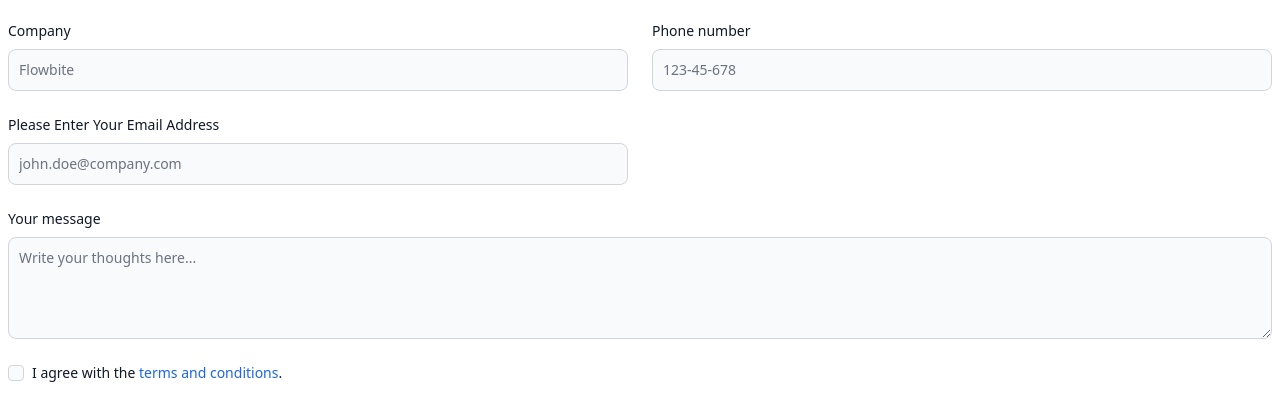
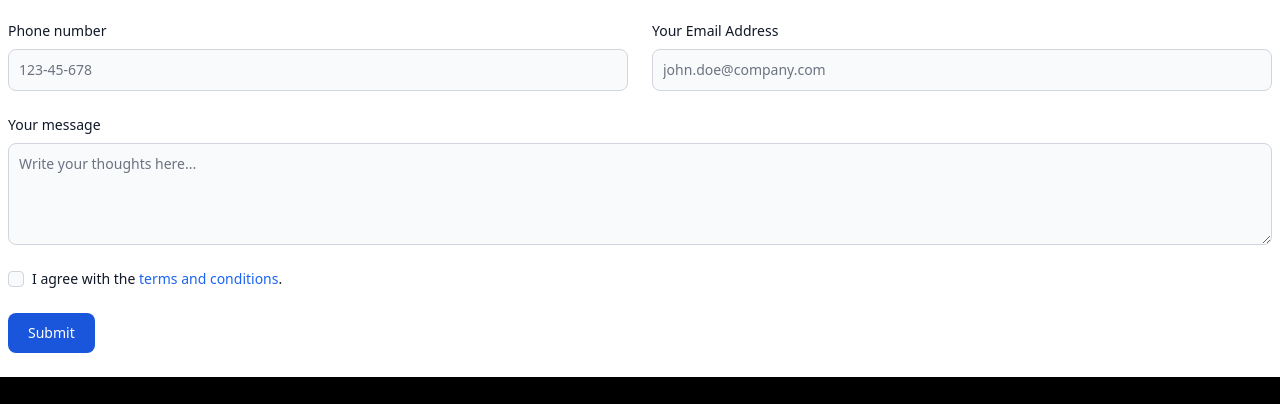
Before and after one commit to googjohn/Mini-2-tailwindcss, a website: page src/contact.html in a window 1280 px wide. Shown: the part 177-581 px from the top of the page. Drawn offline with nearby package versions, Linux system fonts and the light colour scheme; files that its build step writes are made by us from their sources; some icons are missing.

Commit message:
contact with form

```diff
--- a/src/contact.html
+++ b/src/contact.html
@@ -112,16 +112,14 @@
           <label for="last_name" class="block mb-2 text-sm font-medium text-gray-900 dark:text-white">Last name</label>
           <input type="text" id="last_name" class="bg-gray-50 border border-gray-300 text-gray-900 text-sm rounded-lg focus:ring-blue-500 focus:border-blue-500 block w-full p-2.5 dark:bg-gray-700 dark:border-gray-600 dark:placeholder-gray-400 dark:text-white dark:focus:ring-blue-500 dark:focus:border-blue-500" placeholder="Doe" required>
       </div>
-      <div>
-          <label for="company" class="block mb-2 text-sm font-medium text-gray-900 dark:text-white">Company</label>
-          <input type="text" id="company" class="bg-gray-50 border border-gray-300 text-gray-900 text-sm rounded-lg focus:ring-blue-500 focus:border-blue-500 block w-full p-2.5 dark:bg-gray-700 dark:border-gray-600 dark:placeholder-gray-400 dark:text-white dark:focus:ring-blue-500 dark:focus:border-blue-500" placeholder="Flowbite" required>
-      </div>
+
       <div>
           <label for="phone" class="block mb-2 text-sm font-medium text-gray-900 dark:text-white">Phone number</label>
           <input type="tel" id="phone" class="bg-gray-50 border border-gray-300 text-gray-900 text-sm rounded-lg focus:ring-blue-500 focus:border-blue-500 block w-full p-2.5 dark:bg-gray-700 dark:border-gray-600 dark:placeholder-gray-400 dark:text-white dark:focus:ring-blue-500 dark:focus:border-blue-500" placeholder="123-45-678" pattern="[0-9]{3}-[0-9]{2}-[0-9]{3}" required>
       </div>
+
       <div>
-        <label for="email" class="block mb-2 text-sm font-medium text-gray-900 dark:text-white">Please Enter Your Email Address</label>
+        <label for="email" class="block mb-2 text-sm font-medium text-gray-900 dark:text-white">Your Email Address</label>
         <input type="email" id="email" class="bg-gray-50 border border-gray-300 text-gray-900 text-sm rounded-lg focus:ring-blue-500 focus:border-blue-500 block w-full p-2.5 dark:bg-gray-700 dark:border-gray-600 dark:placeholder-gray-400 dark:text-white dark:focus:ring-blue-500 dark:focus:border-blue-500" placeholder="john.doe@company.com" required>
       </div>
       <!-- <div>
```
